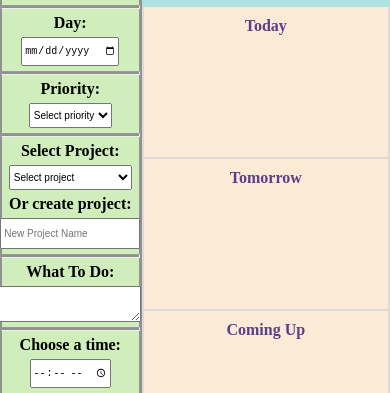
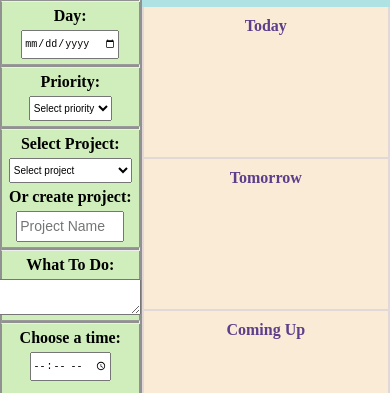
Before and after one commit to dksalty/todo-list, a website built with webpack: page src/index.html in a window 390 px wide. Shown: the part 73-466 px from the top of the page. Built offline with nearby package versions, Linux system fonts and the light colour scheme.

```diff
--- a/src/index.html
+++ b/src/index.html
@@ -32,7 +32,7 @@
       <option value='important'>Important</option>
     </select>
     <label for="newProject">Or create project:</label>
-    <input type="text" id="newProject" name="newProject" placeholder="New Project Name">
+    <input type="text" id="newProject" name="newProject" placeholder="Project Name">
     <p id="projectError" class="form-error hidden"></p>
     <hr>
     <label for='todo'>What To Do:</label>
--- a/src/styles.css
+++ b/src/styles.css
@@ -335,6 +335,12 @@
   margin-top: 0;
 
 
-
+}
+.formTitle {
+  font-size: 20px;
+}
+#newProject {
+  font-size: 14px;
+width: 100px;
 }
 }
```
